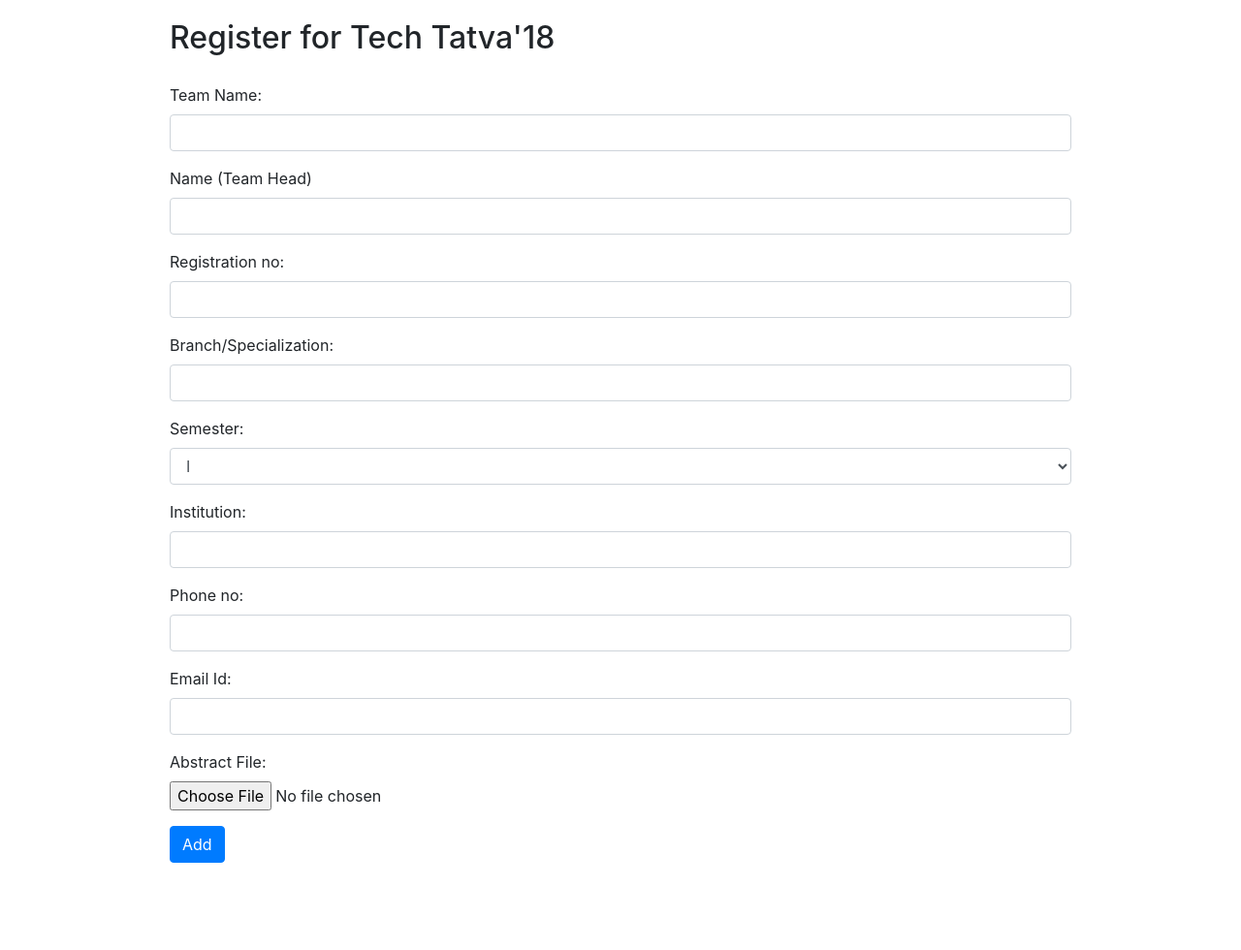
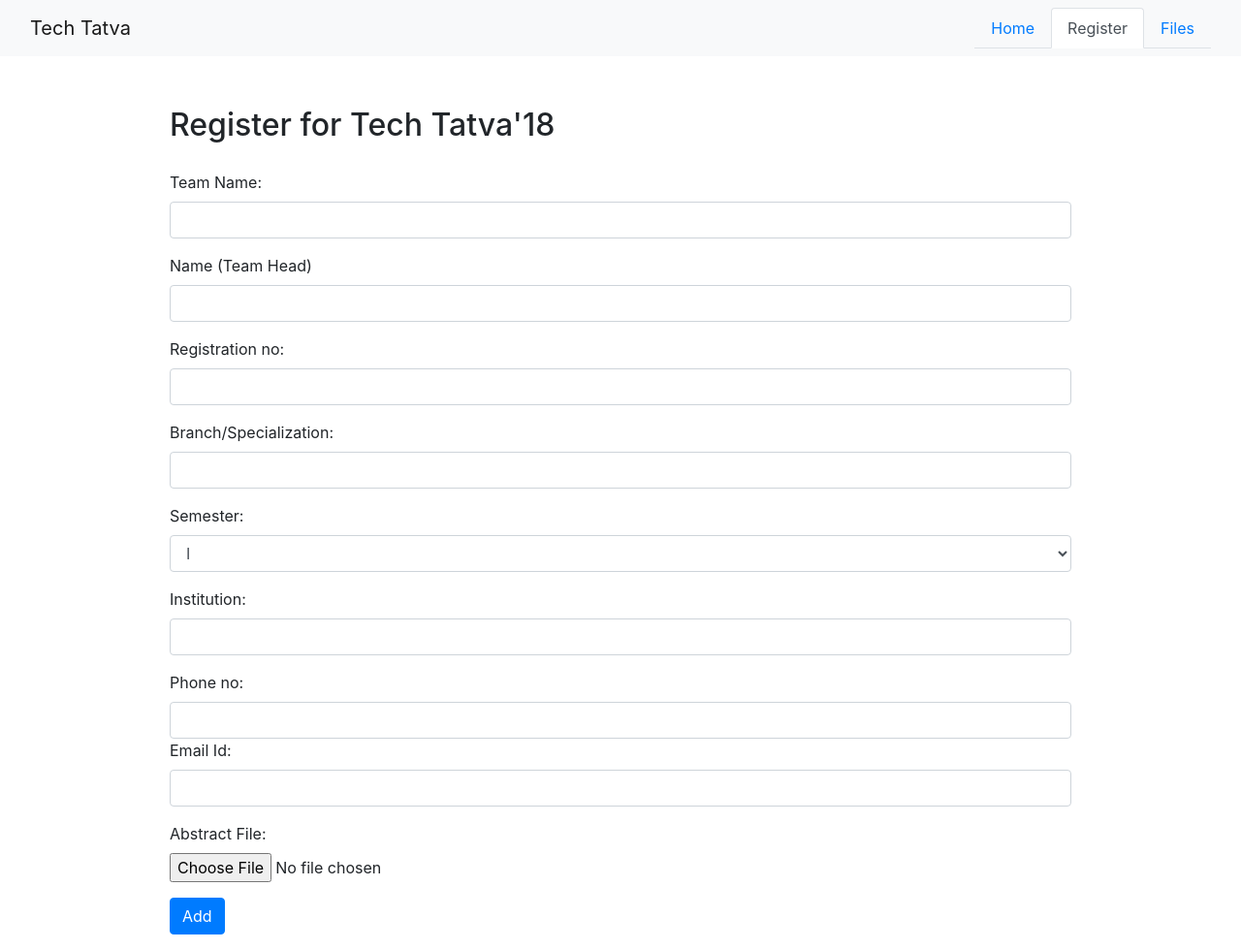
Before and after one commit to Kunal-khanwalkar/webdevTask3, a PHP site: page / in a window 1280 px wide. Shown: the whole page at 97% size. Before the commit the page ends 890 px from the top, so only its background shows below. Run offline with PHP 8.4, Linux system fonts and the light colour scheme.

Commit message:
Bug Fixes
Changed a few code-line ordering to fix minor security issues.

```diff
--- a/index.php
+++ b/index.php
@@ -4,9 +4,12 @@
   session_start();
   date_default_timezone_set('Asia/Kolkata');
   if(isset($_POST["submit"])){
+    if(!is_dir('uploads')) {
+      mkdir('uploads');
+    }
     $directory = "uploads/";
-    $file = $directory.basename($_FILES["uploadFile"]["name"]);
-    $fileType = strtolower(pathinfo($file,PATHINFO_EXTENSION));
+    $file = $directory.strip_tags(basename($_FILES["uploadFile"]["name"]));
+    $fileType = strtolower(end(explode(".",$_FILES["uploadFile"]["name"])));
     $check = filesize($_FILES["uploadFile"]["tmp_name"]);
     if($check !== false) {
       $_SESSION["message"]="File is a PDF.";
@@ -31,7 +34,11 @@
       header('Location:index.php');
       return;
     }
-    $sql="INSERT INTO team_data(team_name,team_head,reg,branch,sem,institution,phone,email) VALUES (:tn,:th,:reg,:branch,:sem,:ins,:phone,:email)";
+    if (move_uploaded_file($_FILES["uploadFile"]["tmp_name"], $file)){
+        error_log("The file ". basename( $_FILES["uploadFile"]["name"]). " has been uploaded.");
+        $_SESSION["messageFile"]="File Upload Success";
+        $_SESSION["filename"]=$_FILES["uploadFile"]["name"];
+      $sql="INSERT INTO team_data(team_name,team_head,reg,branch,sem,institution,phone,email,file_path) VALUES (:tn,:th,:reg,:branch,:sem,:ins,:phone,:email,:pat)";
       $stmt=$pdo->prepare($sql);
       try{
       $stmt->execute(array(
@@ -42,7 +49,8 @@
         ':sem'=>$_POST["sem"],
         ':ins'=>$_POST["ins"],
         ':phone'=>$_POST["pno"],
-      ':email'=>$_POST["email"]
+        ':email'=>$_POST["email"],
+        ':pat'=>$file
       ));
       }
       catch(PDOException $err){
@@ -53,20 +61,18 @@
       }
       if($stmt){
         $_SESSION["success"]=1;
-      if (move_uploaded_file($_FILES["uploadFile"]["tmp_name"], $file)){
-          error_log("The file ". basename( $_FILES["uploadFile"]["name"]). " has been uploaded.");
-          $_SESSION["messageFile"]="File Upload Success";
-      } else {
-          $_SESSION["error"]="This is embarrasing, but we encountered a hiccup while trying to upload your file. Please try again.";
-          header('index.php');
-          return;
-      }
         header('Location:successful.php?name='.$_POST["tname"]);
         return;
       }
       else{
         $_SESSION["error"]="Please try again. Also, ensure you are not already registered.";
         header('Location:index.php');
+        return;
+      }
+    }
+    else{
+      $_SESSION["error"]="This is embarrasing, but we encountered a hiccup while trying to upload your file. Please try again.";
+      header('index.php');
       return;
     }
   }
@@ -79,22 +85,45 @@
 		<title>TechTatva '18 | Login Form</title>
     <link rel="stylesheet" href="https://maxcdn.bootstrapcdn.com/bootstrap/4.1.0/css/bootstrap.min.css">
     <style>
-            .container-fluid{
+      li:hover{
+        background-color: #eee;
+      }
+      .container{
         width: 75%;
+        margin-top:7%;
       }
       @media(max-width:560px){
+        .container{
+          width: 100%;
+          margin-top:16%;
+        }
         .container-fluid{
-              width: 100%;
+          width:100%;
+        }
+      }
+      @media(max-width:400px){
+        .navbar-brand{
+          display:none;
         }
       }
     </style>
 	</head>
 	<body>
-      <div class="container-fluid" style="padding-top:20px">
+    <nav class="navbar navbar-expand-sm bg-light navbar-light fixed-top">
+      <div class="container-fluid">
+          <a class="navbar-brand" href="initial.php">Tech Tatva</a>
+          <ul class="nav nav-tabs nav-justified" role="tablist">
+            <li class="nav-item"><a class="nav-link" href="initial.php">Home</a></li>
+            <li class="nav-item"><a class="nav-link active" href="index.php">Register</a></li>
+            <li class="nav-item"><a class="nav-link" href="files.php">Files</a></li>
+          </ul>
+      </div>
+    </nav>
+    <div class="container" style="padding-top:20px">
       <h2>Register for Tech Tatva'18</h2>
-        <font size="10">
+      <h6>
         <?php if(isset($_SESSION["error"])){echo $_SESSION["error"]; unset($_SESSION["error"]); echo "<br>";} ?>
-        </font>
+      </h6>
   		<form method="post" action="index.php" enctype="multipart/form-data" style="padding-top:20px">
         <div class="form-group">
   			  <label for="tname">Team Name: </label>
@@ -132,14 +161,13 @@
         <div class="form-group">
   			  <label for="pno">Phone no: </label>
   			  <input type="number" name="pno" class="form-control" id="pno" required="required">
-	  </div>
         <div class="form-group">
           <label for="email">Email Id: </label>
   			  <input type="email" name="email" class="form-control" id="email" required="required">
         </div>
         <div class="form-group">
   			  <label for="uploadFile">Abstract File: </label>
-            <input type="file" name="uploadFile" class="form-control-file" id="uploadFile">
+          <input type="file" name="uploadFile" class="form-control-file" id="uploadFile" required="required">
         </div>
         <input type="submit" class="btn btn-primary" name="submit" value="Add">
   		</form>
```
Lines whose indentation alone changed are shown as unchanged.
